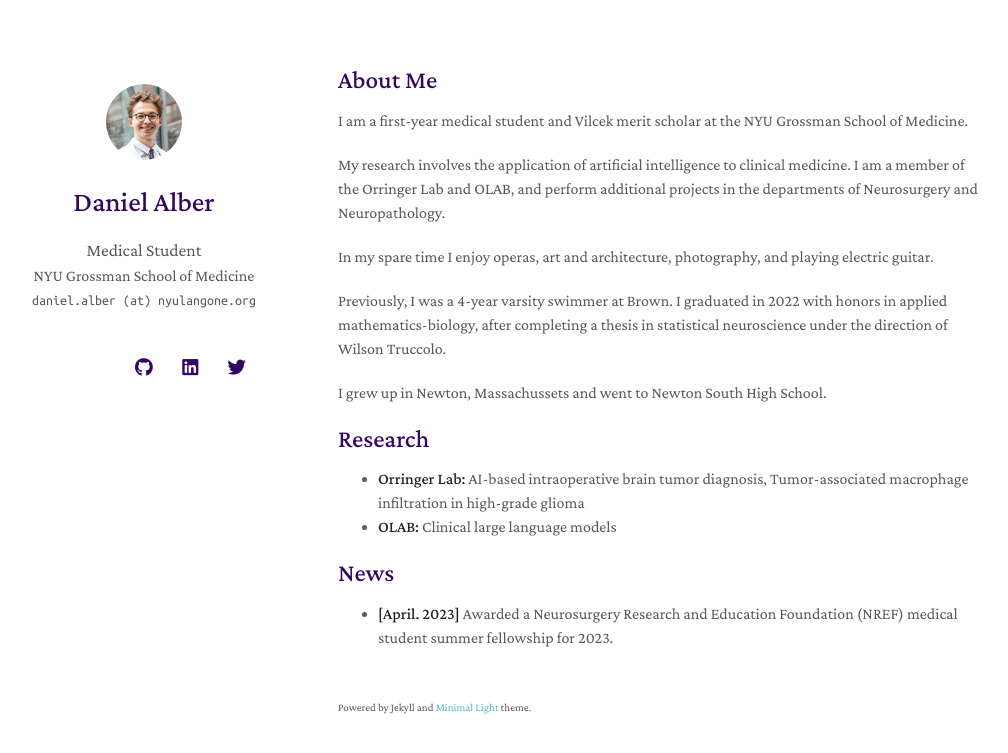
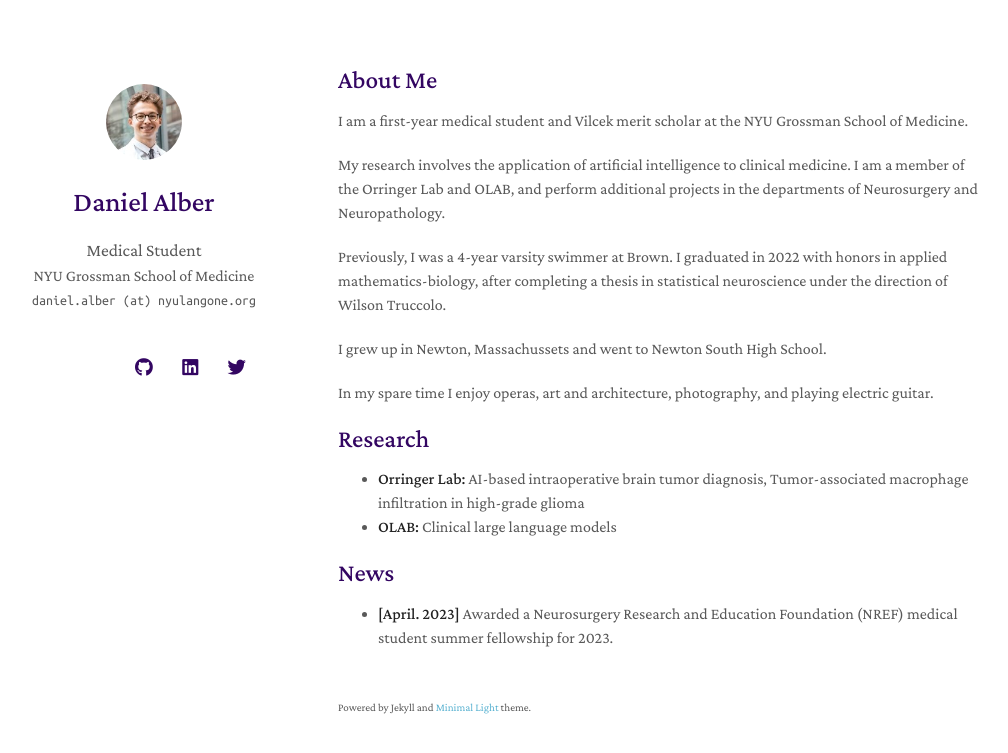
Before and after one commit to danalber/danalber.github.io, a Jekyll site: the page built from index.md, in a window 1280 px wide. Shown: the top 753 px of the page, without its empty margins (132-1140 px from the left). Built offline with Jekyll 4.4.1, drawn with Linux system fonts in a browser that asks for light colours; nearby versions of some CDN libraries; a style sheet for code colours, icons or effects is not loaded; our own code applies the rules of GitHub Pages for plain Markdown files.

```diff
--- a/index.md
+++ b/index.md
@@ -9,12 +9,12 @@ I am a first-year medical student and Vilcek merit scholar at the NYU Grossman S
 My research involves the application of artificial intelligence to clinical medicine.
 I am a member of the Orringer Lab and OLAB, and perform additional projects in the departments of Neurosurgery and Neuropathology.
 
-In my spare time I enjoy operas, art and architecture, photography, and playing electric guitar.
-
 Previously, I was a 4-year varsity swimmer at Brown.
 I graduated in 2022 with honors in applied mathematics-biology, after completing a thesis in statistical neuroscience under the direction of Wilson Truccolo.
 
 I grew up in Newton, Massachussets and went to Newton South High School.
+
+In my spare time I enjoy operas, art and architecture, photography, and playing electric guitar.
 
 ## Research
 
```
